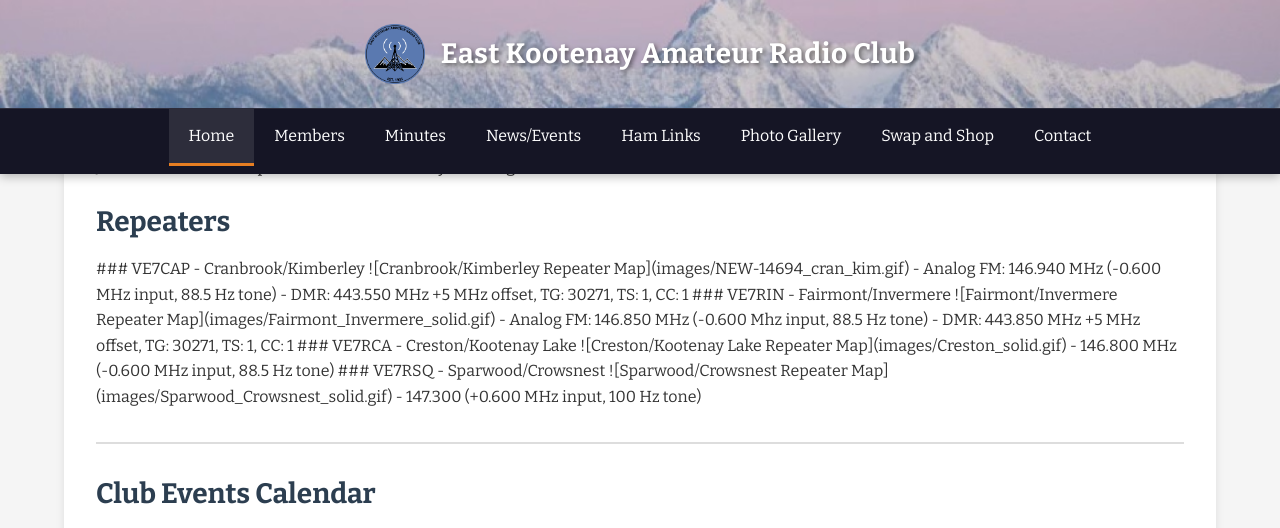
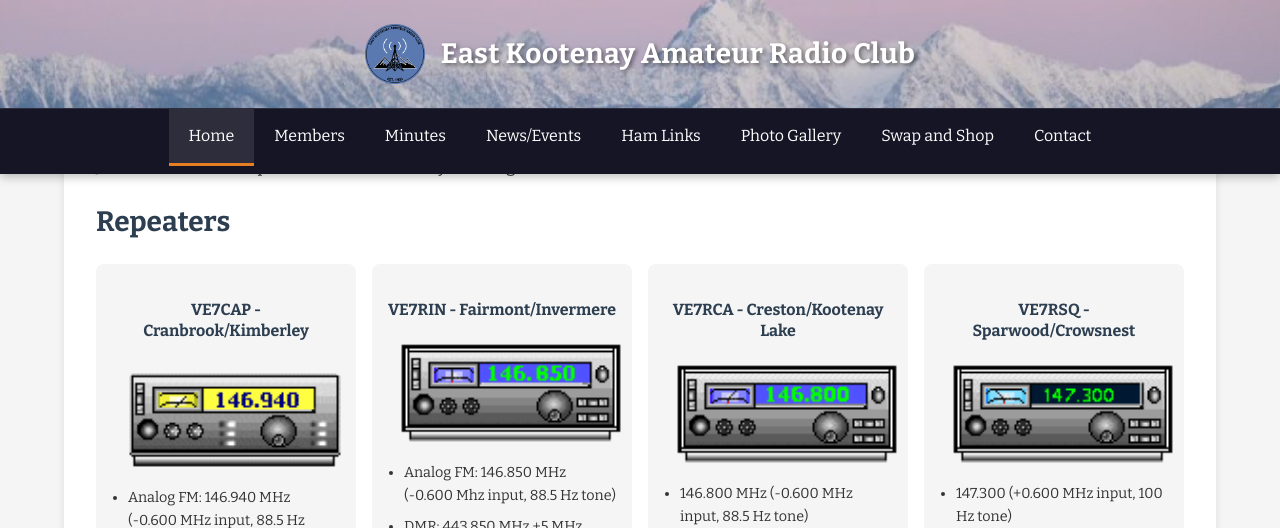
Before and after one commit to VE7TXO/ekarc-dot-ca, a Jekyll site: the page built from index.md, in a window 1280 px wide and 1400 px high, scrolled down 1023 px, cut to the strip 0-528 px from the top of the window. Built offline with Jekyll 4.4.1, drawn with Linux system fonts in a browser that asks for light colours; some of the changed text lies outside the part shown.

Commit message:
Add repeater card grid layout - 4 cols wide, 2 medium, 1 mobile

```diff
--- a/assets/css/style.css
+++ b/assets/css/style.css
@@ -172,24 +172,53 @@ li {
   margin-bottom: 0.5rem;
 }
 
-/* Repeaters - Home page */
-.repeaters-list ul {
-  list-style: none;
-  padding-left: 0;
+/* Repeaters - Home page grid */
+.repeaters-grid {
+  display: grid;
+  grid-template-columns: repeat(4, 1fr);
+  gap: 1rem;
+  margin: 1.5rem 0;
 }
 
-.repeaters-list li::before {
-  content: "📻 ";
+.repeater-card {
+  background: #f5f5f5;
+  padding: 1rem;
+  border-radius: 8px;
 }
 
-/* Members list - with radio icon */
-.members-list {
-  list-style: none;
-  padding-left: 0;
+.repeater-card h3 {
+  font-size: 1rem;
+  margin-bottom: 0.75rem;
+  text-align: center;
 }
 
-.members-list li::before {
-  content: "📻 ";
+.repeater-card img {
+  width: 100%;
+  height: auto;
+  margin-bottom: 0.75rem;
+  border-radius: 4px;
+}
+
+.repeater-card ul {
+  margin: 0;
+  padding-left: 1rem;
+}
+
+.repeater-card li {
+  font-size: 0.9rem;
+  margin-bottom: 0.25rem;
+}
+
+@media (max-width: 1000px) {
+  .repeaters-grid {
+    grid-template-columns: repeat(2, 1fr);
+  }
+}
+
+@media (max-width: 600px) {
+  .repeaters-grid {
+    grid-template-columns: 1fr;
+  }
 }
 
 /* Page Headers */
--- a/index.md
+++ b/index.md
@@ -38,33 +38,41 @@ Join the local VHF simplex sideband net Sunday mornings at 10:00 Mountain Time o
 
 ## Repeaters
 
-<div class="repeaters-list">
+<div class="repeaters-grid">
 
-### VE7CAP - Cranbrook/Kimberley
+<div class="repeater-card">
+<h3>VE7CAP - Cranbrook/Kimberley</h3>
+<img src="images/NEW-14694_cran_kim.gif" alt="Cranbrook/Kimberley Repeater Map">
+<ul>
+<li>Analog FM: 146.940 MHz (-0.600 MHz input, 88.5 Hz tone)</li>
+<li>DMR: 443.550 MHz +5 MHz offset, TG: 30271, TS: 1, CC: 1</li>
+</ul>
+</div>
 
-![Cranbrook/Kimberley Repeater Map](images/NEW-14694_cran_kim.gif)
+<div class="repeater-card">
+<h3>VE7RIN - Fairmont/Invermere</h3>
+<img src="images/Fairmont_Invermere_solid.gif" alt="Fairmont/Invermere Repeater Map">
+<ul>
+<li>Analog FM: 146.850 MHz (-0.600 Mhz input, 88.5 Hz tone)</li>
+<li>DMR: 443.850 MHz +5 MHz offset, TG: 30271, TS: 1, CC: 1</li>
+</ul>
+</div>
 
-- Analog FM: 146.940 MHz (-0.600 MHz input, 88.5 Hz tone)
-- DMR: 443.550 MHz +5 MHz offset, TG: 30271, TS: 1, CC: 1
+<div class="repeater-card">
+<h3>VE7RCA - Creston/Kootenay Lake</h3>
+<img src="images/Creston_solid.gif" alt="Creston/Kootenay Lake Repeater Map">
+<ul>
+<li>146.800 MHz (-0.600 MHz input, 88.5 Hz tone)</li>
+</ul>
+</div>
 
-### VE7RIN - Fairmont/Invermere
-
-![Fairmont/Invermere Repeater Map](images/Fairmont_Invermere_solid.gif)
-
-- Analog FM: 146.850 MHz (-0.600 Mhz input, 88.5 Hz tone)
-- DMR: 443.850 MHz +5 MHz offset, TG: 30271, TS: 1, CC: 1
-
-### VE7RCA - Creston/Kootenay Lake
-
-![Creston/Kootenay Lake Repeater Map](images/Creston_solid.gif)
-
-- 146.800 MHz (-0.600 MHz input, 88.5 Hz tone)
-
-### VE7RSQ - Sparwood/Crowsnest
-
-![Sparwood/Crowsnest Repeater Map](images/Sparwood_Crowsnest_solid.gif)
-
-- 147.300 (+0.600 MHz input, 100 Hz tone)
+<div class="repeater-card">
+<h3>VE7RSQ - Sparwood/Crowsnest</h3>
+<img src="images/Sparwood_Crowsnest_solid.gif" alt="Sparwood/Crowsnest Repeater Map">
+<ul>
+<li>147.300 (+0.600 MHz input, 100 Hz tone)</li>
+</ul>
+</div>
 
 </div>
 
```
